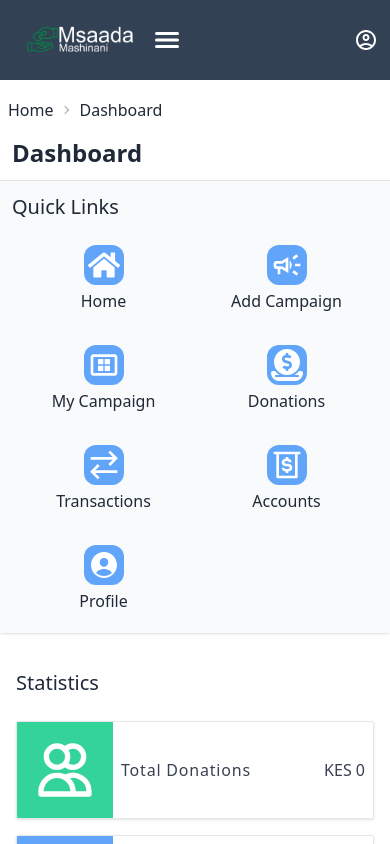
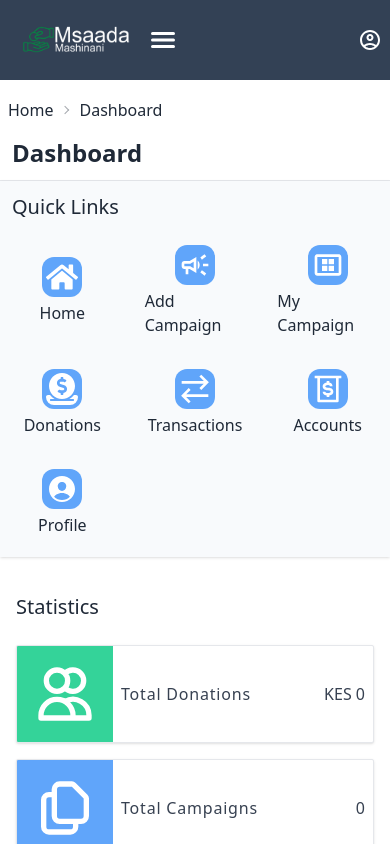
Before and after one commit to MuchokiDavid/Msaadafund-Frontend, a React (Create React App) app: page /org/dashboard in a window 390 px wide. Shown: the top 844 px of the page. Built offline with nearby package versions, Linux system fonts and the light colour scheme; no server answers; sample sign-in values are in the browser's storage.

Commit message:
Changed styles for small screen responsiveness

```diff
--- a/src/components/org-dashboard/OrgLayout.jsx
+++ b/src/components/org-dashboard/OrgLayout.jsx
@@ -137,12 +137,12 @@ function OrgLayout() {
   }
 
   return (
-    <div>
+    <div className='overflow-hidden'>
       <DashboardNav toggleSidebar={toggleSidebar} />
       <div className="flex">
         <Menubar isOpen={isSidebarOpen} toggleSidebar={toggleSidebar}/>
         {/* {isLargeScreen && <Menubar isOpen={isSidebarOpen} />} */}
-        <main className="mt-3 mx-auto w-full overflow-y-auto md:m-3 min-h-max sm:h-fit sm:w-full lg:h-auto justify-center lg:px-20" style={{ marginTop: '10px' }}>
+        <main className="mt-3 mx-auto w-full overflow-hidden overflow-y-auto md:m-3 min-h-max sm:h-fit sm:w-full lg:h-auto justify-center lg:px-20" style={{ marginTop: '10px' }}>
           <Routes>
             <Route path="/" element={<OrgHome allCampaigns={campaigns} allDonations={allDonations} allDonors={donors}/>} />
             {/* route to update campaign */}
--- a/src/components/org-dashboard/dash-components/DashboardNav.jsx
+++ b/src/components/org-dashboard/dash-components/DashboardNav.jsx
@@ -16,8 +16,8 @@ function DashboardNav({toggleSidebar}) {
   }
 
   return (
-    <div className='w-full'>
-        <nav className="bg-slate-700 text-white flex justify-between items-center py-4 px-1 w-full">
+    <div className='w-screen'>
+        <nav className="bg-slate-700 text-white flex justify-between items-center py-4 w-full">
           <div className="flex items-center">
               <a href='/' className="btn btn-ghost text-xl">
                   <img className="w-18 h-12" src={logo} alt="logo"/>
@@ -29,7 +29,7 @@ function DashboardNav({toggleSidebar}) {
           <div className="block ml-36">
               <h2 className="flex items-center">
                   <MdOutlineAccountCircle className="h-6 w-6 mr-2"/>
-                  {current_org && current_org}
+                  <p className='text-md sm:text-sm'>{current_org && current_org}</p>
               </h2>
           </div>
         </nav>
--- a/src/components/org-dashboard/dash-components/QuickLinks.jsx
+++ b/src/components/org-dashboard/dash-components/QuickLinks.jsx
@@ -31,7 +31,7 @@ function QuickLinks() {
   return (
     <div className='p-3 shadow bg-slate-50'>
         <h2 className="text-xl mb-4">Quick Links</h2>
-        <div className="grid lg:grid-cols-7 grid-cols-2 sm:grid-cols-4 gap-y-8 py-2">
+        <div className="grid lg:grid-cols-7 grid-cols-3 sm:grid-cols-4 gap-8 py-2">
         {quickLinksData.map((link, index) => (
           <QuickLink key={index} icon={link.icon} name={link.name} to={link.to} />
         ))}
--- a/src/components/org-dashboard/dash-components/RecentDonations.jsx
+++ b/src/components/org-dashboard/dash-components/RecentDonations.jsx
@@ -41,11 +41,11 @@ useEffect(() => {
     <div className='p-4'>
         <h2 className="text-left text-xl mt-5">Recently Donated</h2>
         <div>
-            <table className="min-w-full table-zebra rounded">
+            <table className="min-w-full table-zebra rounded overflow-scroll">
                 {/* head */}
                 <thead>
                     <tr>
-                    <th className='px-6 py-3 text-sm font-medium leading-4 tracking-wider text-left text-white uppercase border-b border-gray-200 bg-emerald-400'>ID</th>
+                    {/* <th className='px-6 py-3 text-sm font-medium leading-4 tracking-wider text-left text-white uppercase border-b border-gray-200 bg-emerald-400'>ID</th> */}
                         <th className='px-6 py-3 text-sm font-medium leading-4 tracking-wider text-left text-white uppercase border-b border-gray-200 bg-emerald-400 '>Campaign</th>
                         <th className='px-6 py-3 text-sm font-medium leading-4 tracking-wider text-left text-white uppercase border-b border-gray-200 bg-emerald-400'>Donor</th>
                         <th className='px-6 py-3 text-sm font-medium leading-4 tracking-wider text-left text-white uppercase border-b border-gray-200 bg-emerald-400'>Amount</th>
@@ -60,7 +60,7 @@ useEffect(() => {
                         const campaignTitle = campaign ? campaign.campaignName : "";
                         return (
                             <tr key={donation._id}>
-                                <td className='px-4 py-2 whitespace-no-wrap border-b border-gray-200 '>{donation.id}</td>
+                                {/* <td className='px-4 py-2 whitespace-no-wrap border-b border-gray-200 '>{donation.id}</td> */}
                                 <td className='px-4 py-2 whitespace-no-wrap border-b border-gray-200 '>{campaignTitle}</td>
                                 <td className='px-6 py-2 whitespace-no-wrap border-b border-gray-200 '>{donorName}</td>
                                 <td className='px-6 py-2 whitespace-no-wrap border-b border-gray-200'>{donation.amount}</td>
```
